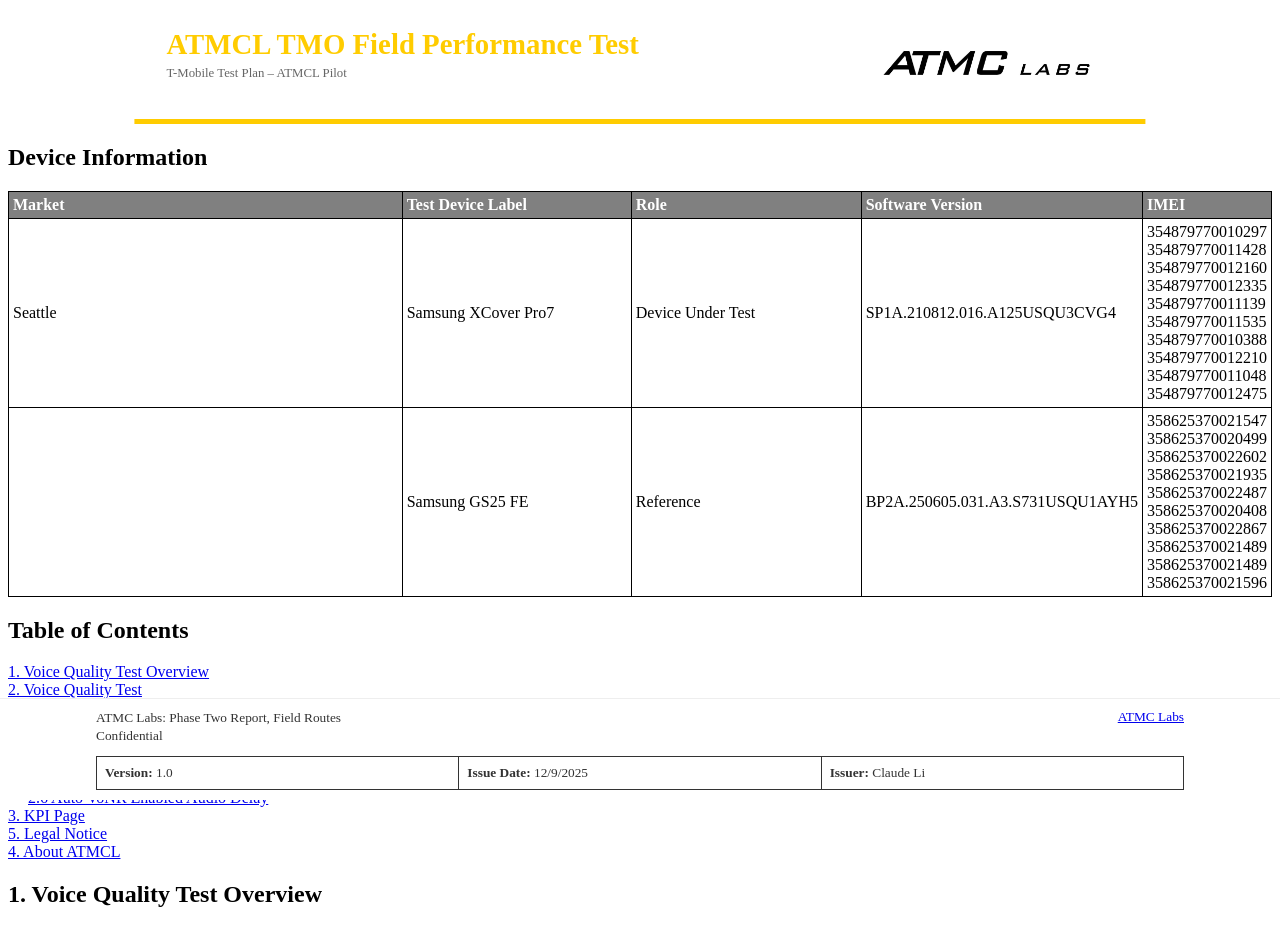
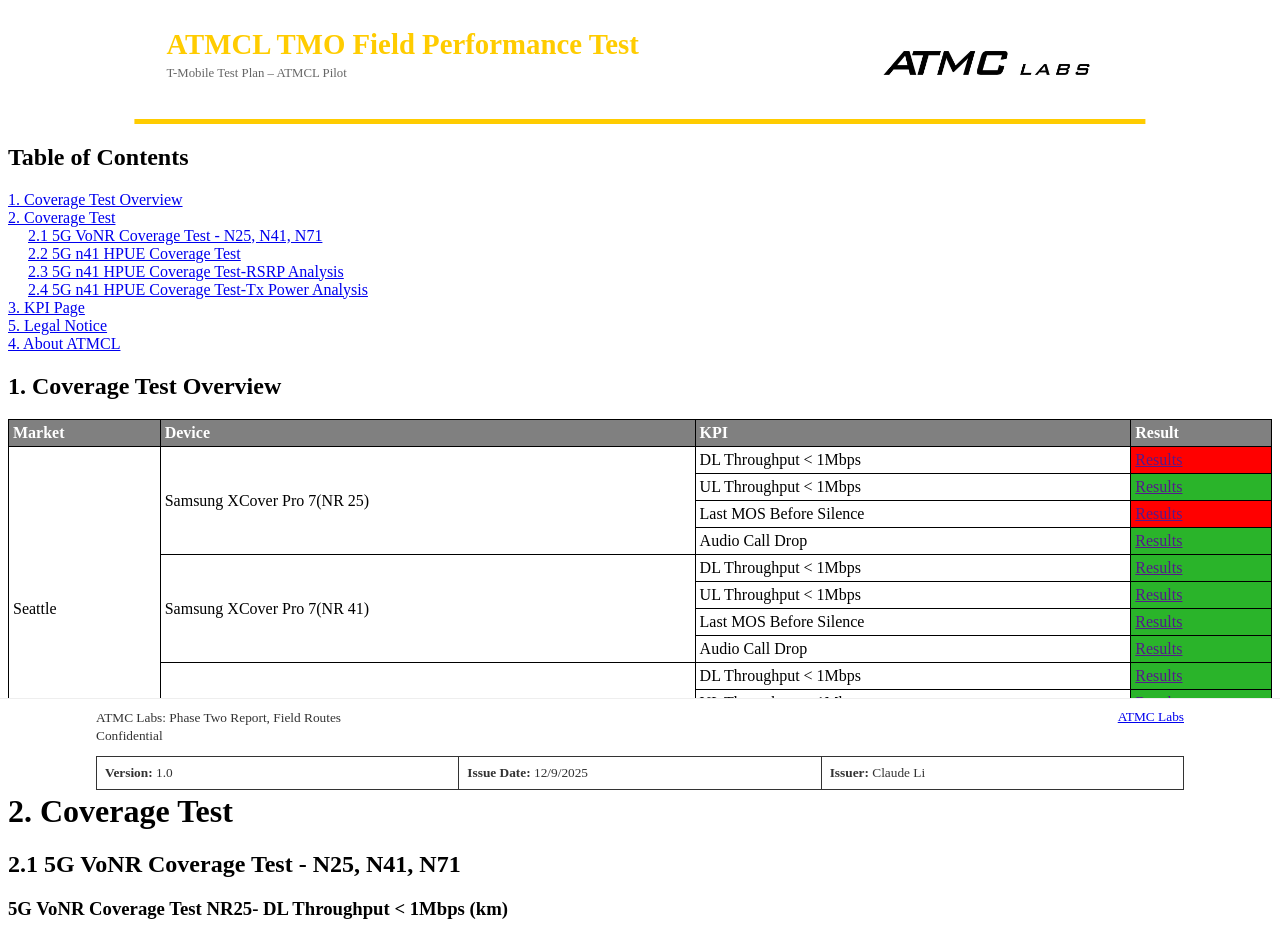
Before and after one commit to LiJieSu0/Fit4Launch_Report, a React (Create React App) app in the folder report-generator-app/: page / in a window 1280 px wide. Shown: the top 927 px of the page. Built offline with nearby package versions, Linux system fonts and the light colour scheme; what chartjs-plugin-datalabels would draw is missing.

Commit message:
add results to coverage summary

```diff
--- a/report-generator-app/src/App.js
+++ b/report-generator-app/src/App.js
@@ -37,20 +37,20 @@
       <div className="App">
         <ReportHeader />
         {/* <CoverPage /> */}
-        <DeviceInfoPage/>
+        {/* <DeviceInfoPage/> */}
         <ContentsIndexPage />
 
         {/* <CpSummaryPage />
         <CallPerformanceDetails />
         <CpKpiPage/> */}
 
-        <VqSummaryPage />
+        {/* <VqSummaryPage />
         <VqDetailsPage />
-        <VqKpiPage/>
+        <VqKpiPage/> */}
 
-        {/* <CoverageSummaryPage />
+        <CoverageSummaryPage />
         <CoverageDetails />
-        <CoverageKpiPage /> */}
+        <CoverageKpiPage />
 
         {/* <DpSummaryPage />
         <DpDetailsPage />
--- a/report-generator-app/src/ReportDetails/CoveragePerformance/CoverageSummaryTable.js
+++ b/report-generator-app/src/ReportDetails/CoveragePerformance/CoverageSummaryTable.js
@@ -68,7 +68,7 @@
                                     </td>
                                 )}
                                 <td>{kpiData.name}</td>
-                                <td className={kpiData.result === "Pass" ? styles['result-pass'] : styles['result-fail']}></td>
+                                <td className={kpiData.result === "Pass" ? styles['result-pass'] : styles['result-fail']}><a href=''>Results</a></td>
                             </tr>
                         ))
                     ))
--- a/report-generator-app/src/ReportDetails/VoiceQuality/VqKpiPage.js
+++ b/report-generator-app/src/ReportDetails/VoiceQuality/VqKpiPage.js
@@ -6,11 +6,11 @@
     <div className='page-content'>
       <h2>3. KPI Page</h2>
       <img src="/Kpi/Vq/voice_quality_criteria1.png" alt="cp" style={{ maxWidth: '100%', height: '50%' }} />
-      <img src="/Kpi/Vq/voice_quality_criteria2.png" alt="cp" style={{ maxWidth: '100%', height: '50%' }} />
+      <img src="/Kpi/Vq/voice_quality_criteria3.png" alt="cp" style={{ maxWidth: '100%', height: '50%' }} />
+      <img src="/Kpi/Vq/voice_quality_criteria4.png" alt="cp" style={{ maxWidth: '100%', height: '50%' }} />
     </div>
     <div className='page-content'>
-      <img src="/Kpi/Vq/voice_quality_criteria3.png" alt="cp" style={{ maxWidth: '100%', height: '50%' }} />
-      <img src="/Kpi/Vq/voice_quality_criteria4.png" alt="cp" style={{ maxWidth: '100%', height: '50%' }} />
+      <img src="/Kpi/Vq/voice_quality_criteria2.png" alt="cp" style={{ maxWidth: '100%', height: '50%' }} />
     </div>
 
     </>
```
